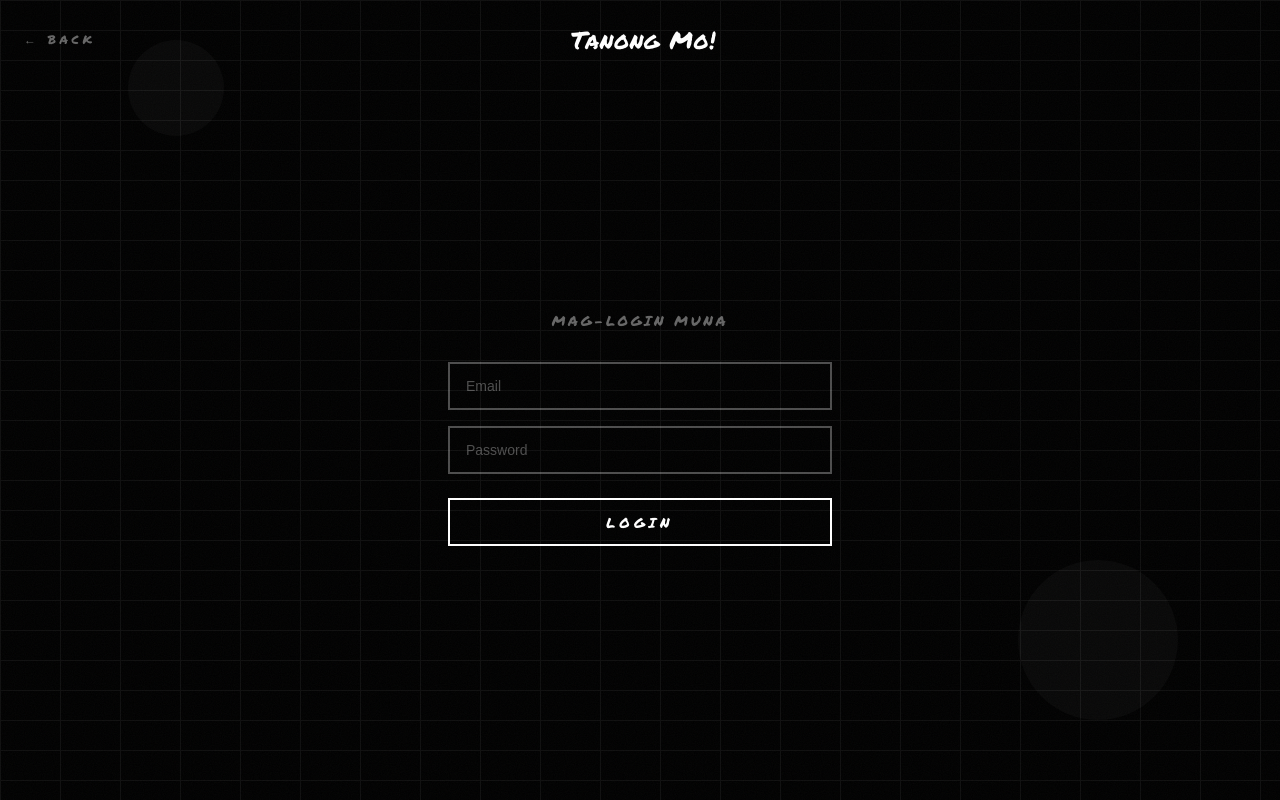
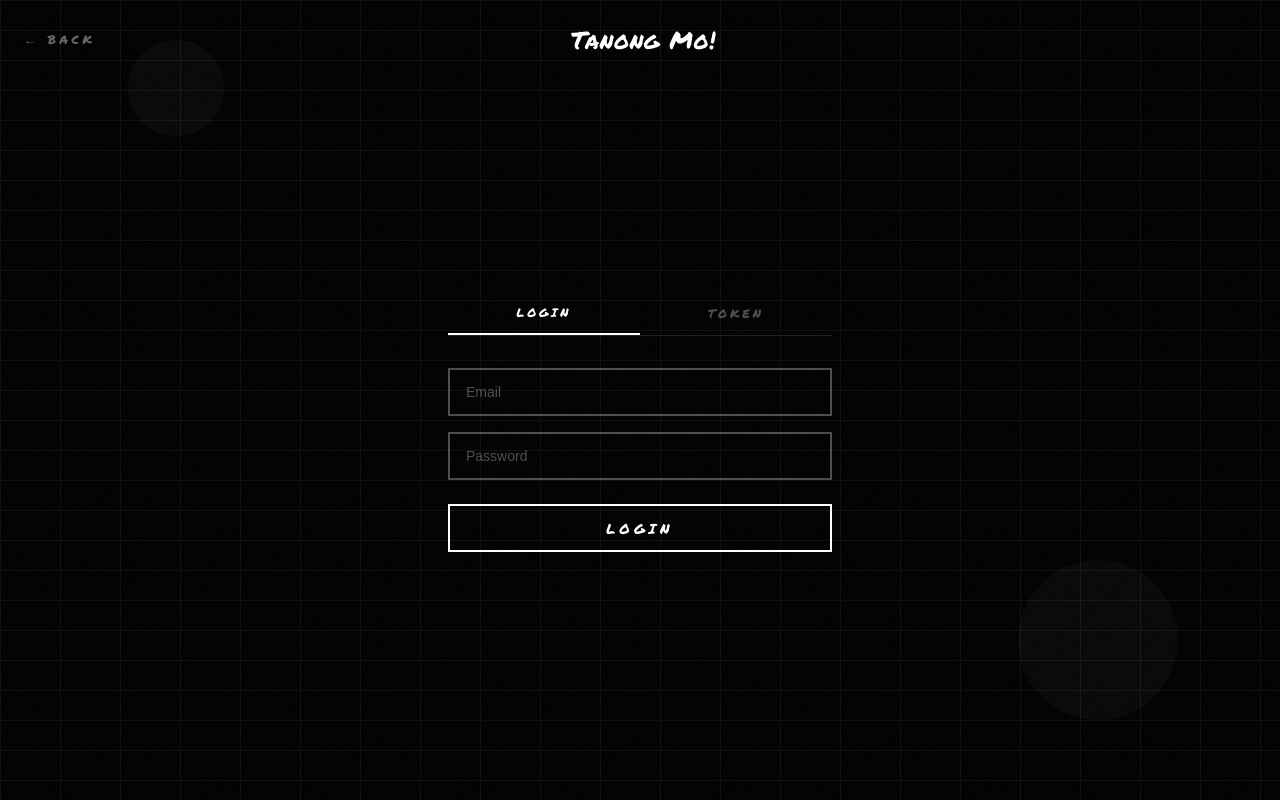
Before and after one commit to Pili-pinas/pili-pinas-app, a Next.js app: page /chat in a window 1280 px wide. Built offline with nearby package versions, Linux system fonts and the light colour scheme.

Commit message:
allowed inputting token

```diff
--- a/src/app/chat/page.tsx
+++ b/src/app/chat/page.tsx
@@ -7,19 +7,32 @@ import Chat from "@/components/Chat";
 const AUTH_URL = "https://rag-pipeline-91ct.vercel.app";
 const STORAGE_KEY = "apiKey";
 
+type Tab = "login" | "token";
+
 export default function ChatPage() {
   const [apiKey, setApiKey] = useState<string | null>(null);
   const [ready, setReady] = useState(false);
+  const [tab, setTab] = useState<Tab>("login");
+
+  // Login form state
   const [email, setEmail] = useState("");
   const [password, setPassword] = useState("");
+  const [submitting, setSubmitting] = useState(false);
   const [error, setError] = useState("");
-  const [submitting, setSubmitting] = useState(false);
+
+  // Token form state
+  const [token, setToken] = useState("");
 
   useEffect(() => {
     const stored = localStorage.getItem(STORAGE_KEY);
     setApiKey(stored);
     setReady(true);
   }, []);
+
+  function switchTab(next: Tab) {
+    setTab(next);
+    setError("");
+  }
 
   async function handleLogin(e: React.FormEvent) {
     e.preventDefault();
@@ -52,11 +65,20 @@ export default function ChatPage() {
     }
   }
 
+  function handleTokenSubmit(e: React.FormEvent) {
+    e.preventDefault();
+    const trimmed = token.trim();
+    if (!trimmed) return;
+    localStorage.setItem(STORAGE_KEY, trimmed);
+    setApiKey(trimmed);
+  }
+
   function handleLogout() {
     localStorage.removeItem(STORAGE_KEY);
     setApiKey(null);
     setEmail("");
     setPassword("");
+    setToken("");
     setError("");
   }
 
@@ -99,10 +121,36 @@ export default function ChatPage() {
         ) : (
           <div className="flex flex-1 items-center justify-center px-6">
             <div className="w-full max-w-sm">
-              <p className="graffiti-font mb-8 text-center text-sm tracking-[0.2em] text-white/40 uppercase">
-                Mag-login muna
-              </p>
+              {/* Tabs */}
+              <div className="mb-8 flex border-b border-white/10">
+                <button
+                  role="tab"
+                  aria-selected={tab === "login"}
+                  onClick={() => switchTab("login")}
+                  className={`graffiti-font flex-1 pb-3 text-xs tracking-[0.25em] uppercase transition-colors duration-200 ${
+                    tab === "login"
+                      ? "border-b-2 border-white text-white"
+                      : "text-white/30 hover:text-white/60"
+                  }`}
+                >
+                  Login
+                </button>
+                <button
+                  role="tab"
+                  aria-selected={tab === "token"}
+                  onClick={() => switchTab("token")}
+                  className={`graffiti-font flex-1 pb-3 text-xs tracking-[0.25em] uppercase transition-colors duration-200 ${
+                    tab === "token"
+                      ? "border-b-2 border-white text-white"
+                      : "text-white/30 hover:text-white/60"
+                  }`}
+                >
+                  Token
+                </button>
+              </div>
 
+              {/* Login form */}
+              {tab === "login" && (
                 <form onSubmit={handleLogin} className="flex flex-col gap-4">
                   <input
                     type="email"
@@ -120,11 +168,9 @@ export default function ChatPage() {
                     required
                     className="border-2 border-white/30 bg-transparent px-4 py-3 text-sm text-white placeholder-white/30 outline-none transition-colors focus:border-white"
                   />
-
                   {error && (
                     <p className="text-center text-sm text-red-400">{error}</p>
                   )}
-
                   <button
                     type="submit"
                     disabled={submitting}
@@ -133,6 +179,27 @@ export default function ChatPage() {
                     {submitting ? "..." : "Login"}
                   </button>
                 </form>
+              )}
+
+              {/* Token form */}
+              {tab === "token" && (
+                <form onSubmit={handleTokenSubmit} className="flex flex-col gap-4">
+                  <input
+                    type="text"
+                    placeholder="Paste your API token"
+                    value={token}
+                    onChange={(e) => setToken(e.target.value)}
+                    className="border-2 border-white/30 bg-transparent px-4 py-3 text-sm text-white placeholder-white/30 outline-none transition-colors focus:border-white"
+                  />
+                  <button
+                    type="submit"
+                    disabled={!token.trim()}
+                    className="graffiti-font mt-2 border-2 border-white px-8 py-3 text-sm tracking-[0.3em] text-white uppercase transition-all duration-200 hover:bg-white hover:text-black disabled:opacity-40"
+                  >
+                    Use Token
+                  </button>
+                </form>
+              )}
             </div>
           </div>
         )}
```
Also changed, not shown: 1 other file (tests, documents, lock files or other folders). Lines whose indentation alone changed are shown as unchanged.
